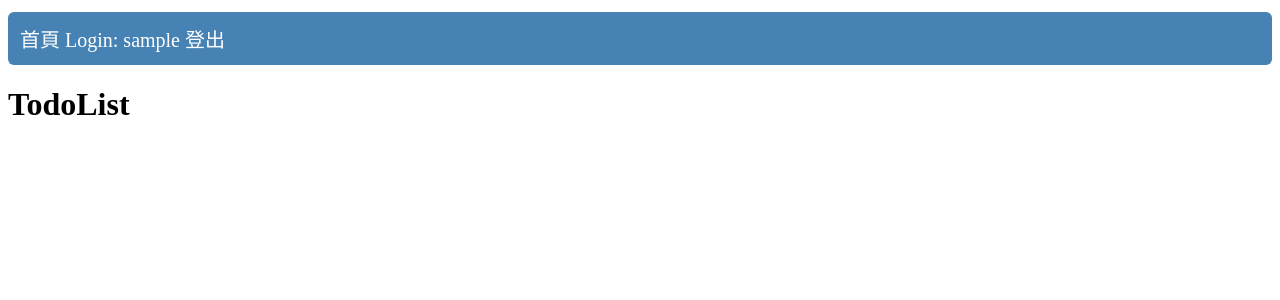
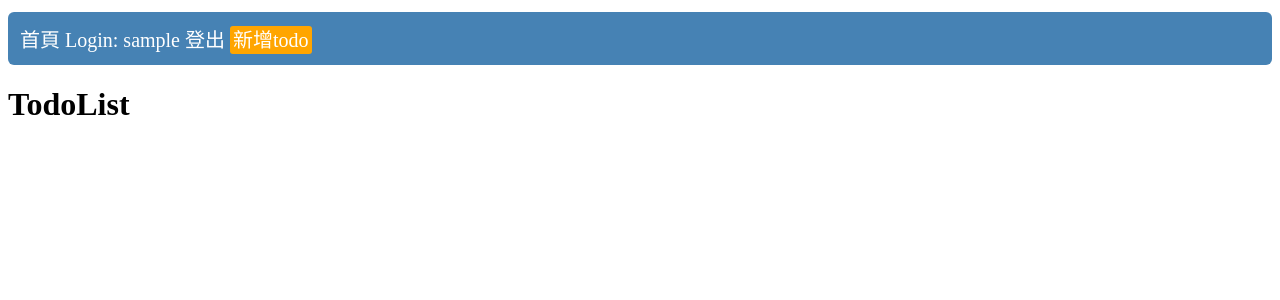
Before and after one commit to 17app001/django-tolist-app, a Django app: page / in a window 1280 px wide. Shown: the top 300 px of the page. Run offline with Django 4.2, Linux system fonts and the light colour scheme; the visitor is signed in with stand-in values (Sample User, id 1); data that the repository does not hold is empty.

Commit message:
完成新增todo功能

```diff
--- a/templates/base.html
+++ b/templates/base.html
@@ -1,5 +1,6 @@
 <!DOCTYPE html>
 <html lang="zh-Hant">
+
 <head>
   <meta charset="UTF-8" />
   <meta http-equiv="X-UA-Compatible" content="IE=edge" />
@@ -14,26 +15,33 @@
       border-radius: 6px;
       text-align: left;
     }
+
     #navbar a {
       color: white;
       text-decoration: none;
     }
+
     #container {
       width: 100%;
       margin: 12px auto;
     }
 
-
+    .todo-link {
+      background-color: orange;
+      padding: 3px;
+      border-radius: 3px;
+    }
   </style>
 </head>
+
 <body>
   <div id="container">
     <div id="navbar">
       <a href="{% url 'todo' %}">首頁</a>
       {% if user.is_authenticated %} Login:
       <a href="{% url 'profile' %}">{{user.username}}</a>
-
       <a href="{% url 'logout' %}">登出</a>
+      <a class="todo-link" href="{% url 'create' %}">新增todo</a>
       {% else %}
       <a href="{% url 'login' %}">登入</a>
       <a href="{% url 'register' %}">註冊</a>
@@ -43,4 +51,5 @@
     {% block content %} {% endblock %}
   </div>
 </body>
+
 </html>
--- a/todo/templates/todo/todo.html
+++ b/todo/templates/todo/todo.html
@@ -3,11 +3,12 @@
 <h1>TodoList</h1>
 
 <ul>
-  {% for todo in todos %} {% if todo.important %}
-  <li style="color: blue; font-size: 24px">{{todo.title}}</li>
-  {% else %}
-  <li>{{todo.title}}</li>
-  {% endif %} {% endfor %}
+  {% for todo in todos %}
+  <li>
+    <a href="{%  url 'view' todo.id %}" target="_blank">
+      {{todo.title}}{% if todo.important %}(重要){% endif %}</a>
+  </li>
+  {% endfor %}
 </ul>
 
 {% endblock %}
--- a/todo/urls.py
+++ b/todo/urls.py
@@ -4,4 +4,7 @@ from . import views
 
 urlpatterns = [
     path('', views.todo, name='todo'),
+    path('todo/<int:id>', views.view, name='view'),
+    path('create/', views.create, name='create'),
+
 ]
--- a/todo/views.py
+++ b/todo/views.py
@@ -1,6 +1,33 @@
-from django.shortcuts import render
+from django.shortcuts import get_object_or_404, redirect, render
 from .models import Todo
+from .forms import TodoForm
 # Create your views here.
+
+
+def create(request):
+    message = ''
+    form = TodoForm()
+
+    if request.method == 'POST':
+        message = '資料輸入錯誤'
+        try:
+            form = TodoForm(request.POST)
+            todo = form.save(commit=False)
+            todo.user = request.user
+            todo.save()
+
+            return redirect('todo')
+
+        except Exception as e:
+            print(e)
+
+    return render(request, './todo/create.html', {'form': form, 'message': message})
+
+
+def view(request, id):
+    todo = get_object_or_404(Todo, id=id)
+
+    return render(request, './todo/view.html', {'todo': todo})
 
 
 def todo(request):
```
Also changed, not shown: todo/forms.py (added, +8 -0 lines), todo/templates/todo/create.html (added, +8 -0 lines), todo/templates/todo/view.html (added, +14 -0 lines). Lines whose indentation alone changed are shown as unchanged.
